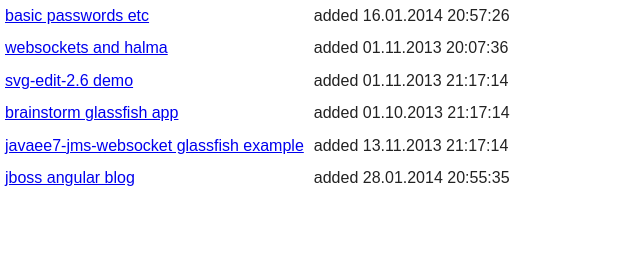
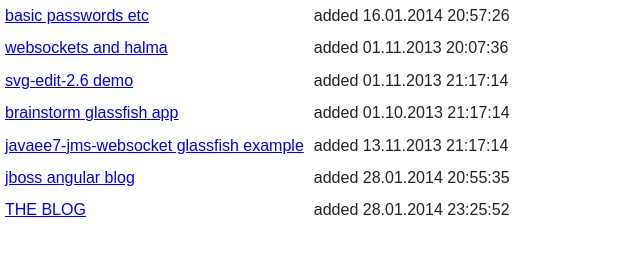
Before and after one commit to mikebochenek/html5, a plain HTML site: page index.html in a window 1280 px wide. Shown: the whole page, without its empty margins (0-640 px from the left). Drawn offline with Linux system fonts and the light colour scheme.

Commit message:
add more main links

```diff
--- a/index.html
+++ b/index.html
@@ -44,6 +44,10 @@
 				<td><a href="http://localhost:8080/angular-blog/">jboss angular blog</a></td>
 				<td>added 28.01.2014 20:55:35</td>
 			</tr>
+			<tr>
+				<td><a href="http://localhost/html5/blog/">THE BLOG</a></td>
+				<td>added 28.01.2014 23:25:52</td>
+			</tr>
 
 
 		</table>
```
